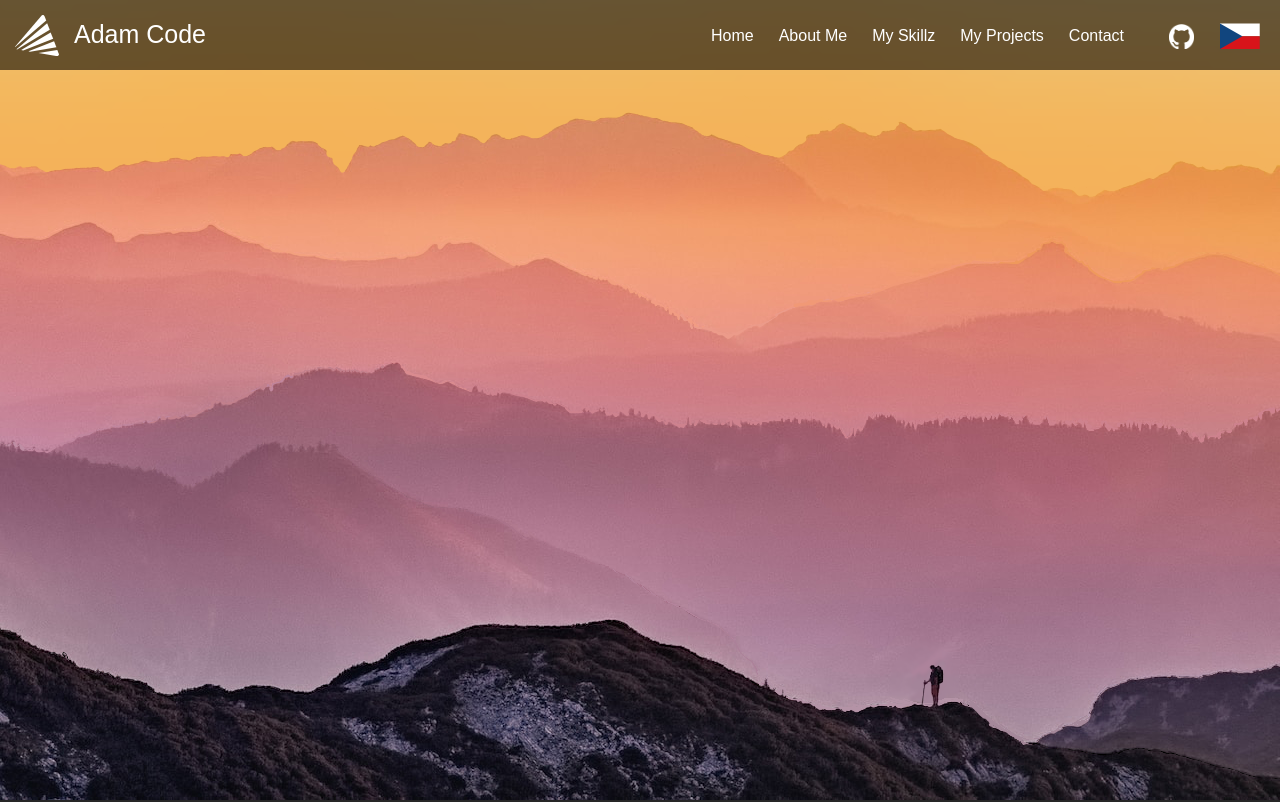
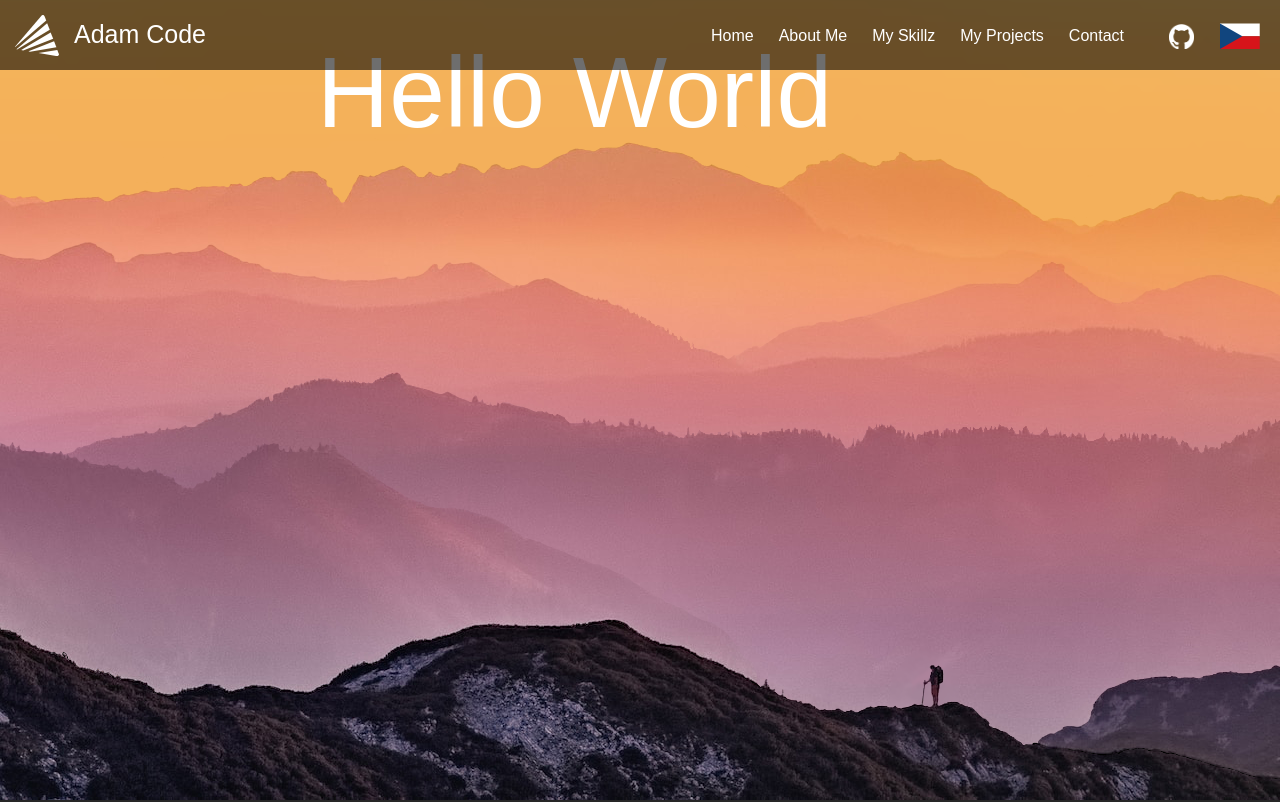
Before and after one commit to AdamBurysek/adam-code, a React (Vite) app: page / in a window 1280 px wide. Shown: the top 802 px of the page. Built offline with nearby package versions, Linux system fonts and the light colour scheme; a web font is replaced by a local one.

Commit message:
add paralax

```diff
--- a/package.json
+++ b/package.json
@@ -10,6 +10,7 @@
     "preview": "vite preview"
   },
   "dependencies": {
+    "framer-motion": "^10.16.16",
     "react": "^18.2.0",
     "react-dom": "^18.2.0"
   },
--- a/src/App.css
+++ b/src/App.css
@@ -69,6 +69,7 @@ ul {
   display: grid;
   grid-template-areas: "stack";
   height: 100vh;
+  max-height: 1300px;
   overflow: hidden;
   position: relative;
   z-index: 10;
@@ -79,7 +80,32 @@ ul {
   position: absolute;
   bottom: 0;
   right: 0;
+  transition: all 0.01s;
+  z-index: 5;
 }
 
-.test {
+@media screen and (max-width: 400px) {
+  .hero_img-container img {
+    right: -250px;
+  }
 }
+
+.translate-down {
+  translate: 0 10px;
+}
+
+.parallax-text {
+  position: absolute;
+  font-size: 100px;
+  font-weight: 200;
+  right: 35%;
+  bottom: 550px;
+  color: var(--color-white);
+  z-index: 100;
+  z-index: 2;
+  transition: all 2s;
+}
+
+.parallax-text_hide {
+  bottom: -250px;
+}
--- a/src/App.tsx
+++ b/src/App.tsx
@@ -1,3 +1,4 @@
+import { useRef, useState } from "react";
 import "./App.css";
 import { APLogo, CzechFlag } from "./assets/icons";
 import HamburgerButton from "./components/hamburgerButton";
@@ -8,10 +9,40 @@ import Hero3 from "./images/heroParallax/Hero-3.png";
 import Hero4 from "./images/heroParallax/Hero-4.png";
 import Hero5 from "./images/heroParallax/Hero-5.png";
 import Hero6 from "./images/heroParallax/Hero-6.png";
+import {
+  motion,
+  useMotionValueEvent,
+  useScroll,
+  useTransform,
+} from "framer-motion";
 
 function App() {
+  const [hideHeaderText, setHideHeaderText] = useState(false);
+
+  const pageRef = useRef(null);
+  const { scrollYProgress } = useScroll({
+    target: pageRef,
+    offset: ["start start", "end start"],
+  });
+
+  useMotionValueEvent(scrollYProgress, "change", (latest) => {
+    if (latest !== 0) {
+      setHideHeaderText(true);
+    }
+    if (latest === 0) {
+      setHideHeaderText(false);
+    }
+  });
+
+  const hero1 = useTransform(scrollYProgress, [0, 1], ["0%", "100%"]);
+  const hero2 = useTransform(scrollYProgress, [0, 1], ["0%", "130%"]);
+  const hero3 = useTransform(scrollYProgress, [0, 1], ["0%", "120%"]);
+  const hero4 = useTransform(scrollYProgress, [0, 1], ["0%", "110%"]);
+  const hero5 = useTransform(scrollYProgress, [0, 1], ["0%", "100%"]);
+
   return (
     <>
+      <div ref={pageRef}>
         <nav className="navbar">
           <div className="container">
             <HamburgerButton />
@@ -46,12 +77,29 @@ function App() {
           </div>
         </nav>
         <div className="container hero_img-container">
-        <img src={Hero1}></img>
-        <img src={Hero2}></img>
-        <img src={Hero3}></img>
-        <img src={Hero4}></img>
-        <img src={Hero5}></img>
-        <img src={Hero6}></img>
+          <motion.img
+            src={Hero1}
+            style={{ y: hero1, translateY: "-80px", zIndex: 0 }}
+          />
+          <p
+            className={
+              hideHeaderText
+                ? "parallax-text parallax-text_hide"
+                : "parallax-text"
+            }
+          >
+            Hello World
+          </p>
+          <motion.img src={Hero2} style={{ y: hero2, translateY: "30px" }} />
+          <motion.img
+            src={Hero3}
+            style={{ y: hero3, translateY: "20px" }}
+            className="instet"
+          />
+          <motion.img src={Hero4} style={{ y: hero4, translateY: "10px" }} />
+          <motion.img src={Hero5} style={{ y: hero5 }} />
+          <motion.img src={Hero6} />
+        </div>
       </div>
       <div className="container">
         <div style={{ fontSize: 60 }}>
@@ -167,10 +215,7 @@ function App() {
           voluptates quod deserunt dolorum vero ad? Recusandae labore fuga illum
           a voluptate, quae similique itaque dolorem, minus ex, qui dolor eaque.
         </div>
-        <div
-          style={{ fontSize: 60, paddingTop: "80px" }}
-          id="test"
-        >
+        <div style={{ fontSize: 60, paddingTop: "80px" }} id="test">
           Lorem ipsum dolor sit, amet consectetur adipisicing elit. Nulla
           placeat, laboriosam error maiores in recusandae aperiam molestiae
           ipsum sed adipisci est obcaecati explicabo, ullam ipsa officiis sint
```
Also changed, not shown: 1 other file (tests, documents, lock files or other folders). Lines whose indentation alone changed are shown as unchanged.
